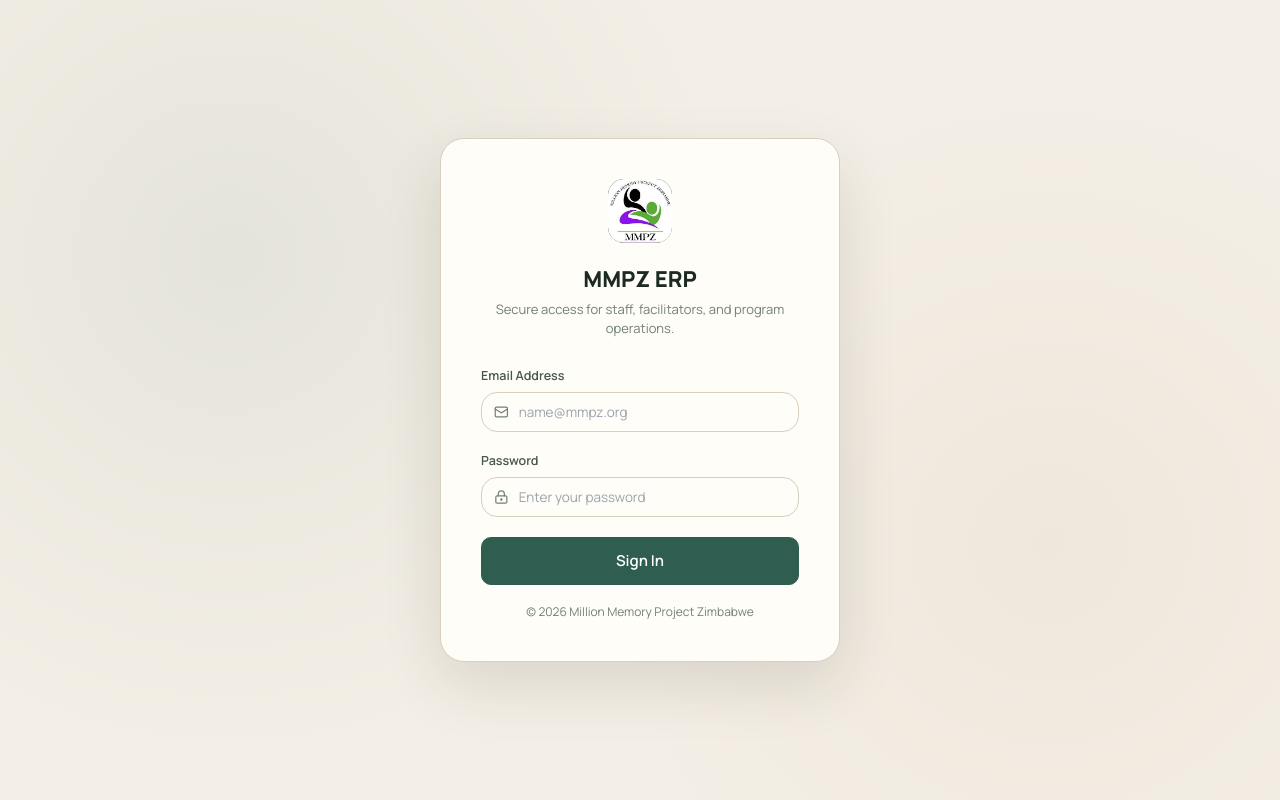
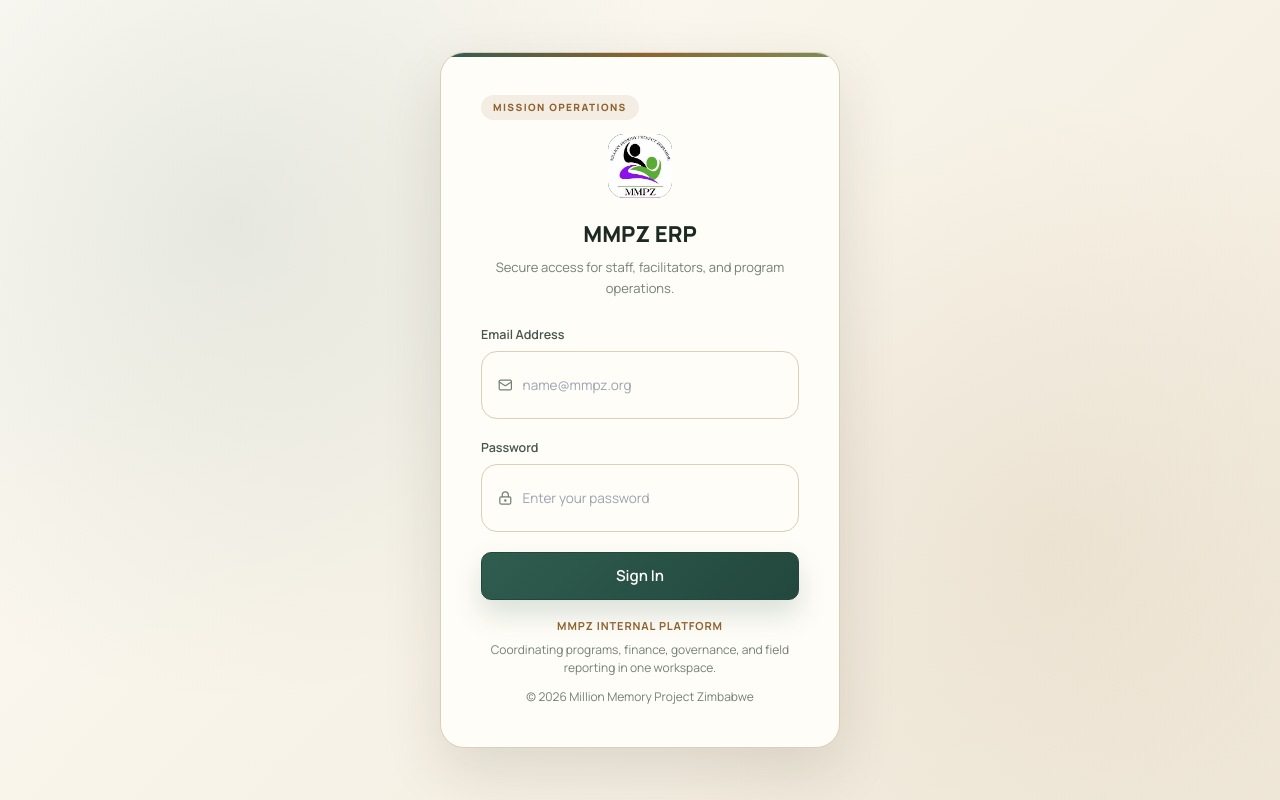
Before and after one commit to brian-sama/MMPZ-ERP, a React (Vite) app in the folder client/: page /login in a window 1280 px wide. Built offline with nearby package versions, Linux system fonts and the light colour scheme.

Commit message:
login error

```diff
--- a/client/src/erp-shell.css
+++ b/client/src/erp-shell.css
@@ -1189,8 +1189,9 @@
   justify-content: center;
   background: var(--bg-app);
   background-image:
-    radial-gradient(circle at 18% 32%, rgba(47, 93, 80, 0.08) 0%, transparent 42%),
-    radial-gradient(circle at 82% 68%, rgba(143, 99, 48, 0.06) 0%, transparent 38%);
+    radial-gradient(circle at 18% 28%, rgba(47, 93, 80, 0.1) 0%, transparent 40%),
+    radial-gradient(circle at 82% 68%, rgba(143, 99, 48, 0.08) 0%, transparent 38%),
+    linear-gradient(135deg, rgba(255, 253, 247, 0.92), rgba(240, 232, 216, 0.88));
   padding: 24px;
 }
 
@@ -1203,6 +1204,16 @@
   max-width: 400px;
   box-shadow: var(--shadow-lg);
   animation: fadeIn 0.18s ease;
+  position: relative;
+  overflow: hidden;
+}
+
+.auth-card::before {
+  content: '';
+  position: absolute;
+  inset: 0 0 auto 0;
+  height: 4px;
+  background: linear-gradient(90deg, var(--brand-primary), var(--brand-secondary), var(--brand-accent));
 }
 
 .auth-logo {
@@ -1217,6 +1228,21 @@
   overflow: hidden;
 }
 
+.auth-kicker {
+  display: inline-flex;
+  align-items: center;
+  justify-content: center;
+  margin: 0 auto 14px;
+  padding: 5px 12px;
+  border-radius: 999px;
+  background: rgba(143, 99, 48, 0.1);
+  color: var(--brand-secondary);
+  font-size: 10px;
+  font-weight: 800;
+  letter-spacing: 0.14em;
+  text-transform: uppercase;
+}
+
 .auth-logo img {
   width: 100%;
   height: 100%;
@@ -1238,7 +1264,8 @@
 .auth-heading p {
   font-size: 13px;
   color: var(--text-muted);
-  margin-top: 4px;
+  margin-top: 6px;
+  line-height: 1.55;
 }
 
 .auth-error {
@@ -1249,6 +1276,69 @@
   font-size: 13px;
   padding: 10px 14px;
   margin-bottom: 16px;
+}
+
+.auth-field {
+  padding: 0 12px;
+  cursor: default;
+  background:
+    linear-gradient(90deg, rgba(255, 248, 196, 0.6), rgba(255, 252, 224, 0.22)),
+    var(--bg-surface);
+}
+
+.auth-field:focus-within {
+  border-color: var(--brand-primary);
+  box-shadow: 0 0 0 3px rgba(47, 93, 80, 0.1);
+}
+
+.auth-submit {
+  width: 100%;
+  min-height: 48px;
+  color: #fffdf7 !important;
+  background: linear-gradient(135deg, var(--brand-primary), var(--brand-primary-h)) !important;
+  border-color: var(--brand-primary-h) !important;
+  box-shadow: 0 14px 28px rgba(47, 93, 80, 0.18);
+}
+
+.auth-submit:hover:not(:disabled) {
+  background: linear-gradient(135deg, var(--brand-primary-h), #1c3a32) !important;
+  box-shadow: 0 18px 32px rgba(47, 93, 80, 0.22);
+}
+
+.auth-submit:disabled {
+  opacity: 0.72;
+  color: #fffdf7 !important;
+}
+
+.auth-footer {
+  text-align: center;
+  margin-top: 18px;
+}
+
+.auth-footer strong {
+  display: block;
+  font-size: 11px;
+  letter-spacing: 0.08em;
+  text-transform: uppercase;
+  color: var(--brand-secondary);
+  margin-bottom: 6px;
+}
+
+.auth-footer p {
+  margin: 0;
+  font-size: 12px;
+  color: var(--text-muted);
+  line-height: 1.55;
+}
+
+input:-webkit-autofill,
+input:-webkit-autofill:hover,
+input:-webkit-autofill:focus,
+textarea:-webkit-autofill,
+select:-webkit-autofill {
+  -webkit-text-fill-color: var(--text-primary);
+  -webkit-box-shadow: 0 0 0 1000px rgba(255, 248, 196, 0.58) inset;
+  transition: background-color 9999s ease-in-out 0s;
 }
 
 /* ── Modals ─────────────────────────────────────────────── */
--- a/client/src/pages/LoginPage.jsx
+++ b/client/src/pages/LoginPage.jsx
@@ -22,6 +22,7 @@
     return (
         <div className="auth-page">
             <div className="auth-card">
+                <div className="auth-kicker">Mission Operations</div>
                 <div className="auth-logo">
                     <img src="/mmpz-logo.png" alt="MMPZ" />
                 </div>
@@ -40,7 +41,7 @@
                 <form onSubmit={handleSubmit} className="content-stack">
                     <div className="form-group" style={{ marginBottom: 0 }}>
                         <label className="form-label" htmlFor="email">Email Address</label>
-                        <div className="selection-card" style={{ padding: '0 12px', cursor: 'default' }}>
+                        <div className="selection-card auth-field">
                             <div style={{ display: 'flex', alignItems: 'center', gap: '10px' }}>
                                 <Mail size={16} color="var(--text-muted)" />
                                 <input
@@ -59,7 +60,7 @@
 
                     <div className="form-group" style={{ marginBottom: 0 }}>
                         <label className="form-label" htmlFor="password">Password</label>
-                        <div className="selection-card" style={{ padding: '0 12px', cursor: 'default' }}>
+                        <div className="selection-card auth-field">
                             <div style={{ display: 'flex', alignItems: 'center', gap: '10px' }}>
                                 <LockKeyhole size={16} color="var(--text-muted)" />
                                 <input
@@ -76,14 +77,18 @@
                         </div>
                     </div>
 
-                    <button type="submit" className="btn btn-primary btn-lg" disabled={loading} style={{ width: '100%' }}>
+                    <button type="submit" className="btn btn-primary btn-lg auth-submit" disabled={loading}>
                         {loading ? 'Signing In...' : 'Sign In'}
                     </button>
                 </form>
 
-                <p className="form-hint" style={{ textAlign: 'center', marginTop: '18px' }}>
-                    © {new Date().getFullYear()} Million Memory Project Zimbabwe
-                </p>
+                <div className="auth-footer">
+                    <strong>MMPZ Internal Platform</strong>
+                    <p>Coordinating programs, finance, governance, and field reporting in one workspace.</p>
+                    <p className="form-hint" style={{ marginTop: '10px' }}>
+                        © {new Date().getFullYear()} Million Memory Project Zimbabwe
+                    </p>
+                </div>
             </div>
         </div>
     );
```
Also changed, not shown: 1 other file (tests, documents, lock files or other folders).
